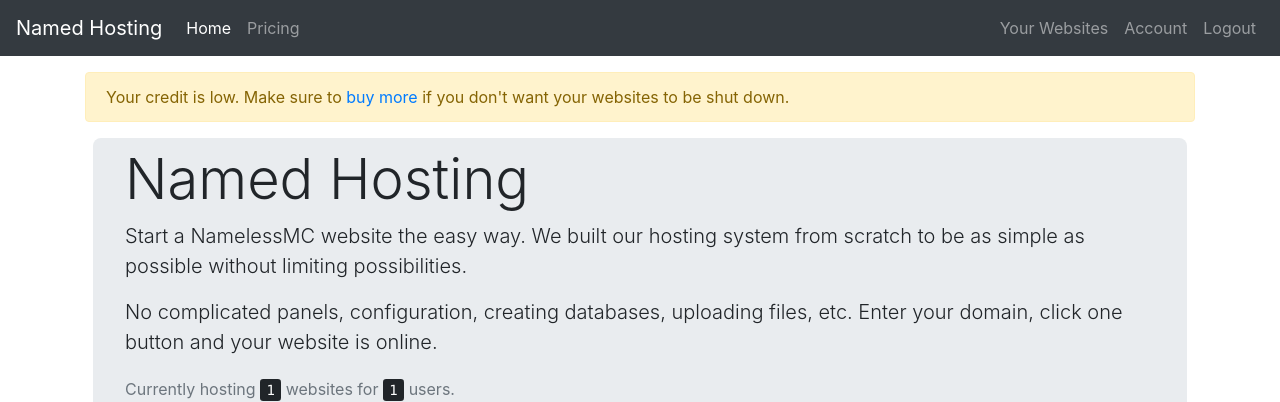
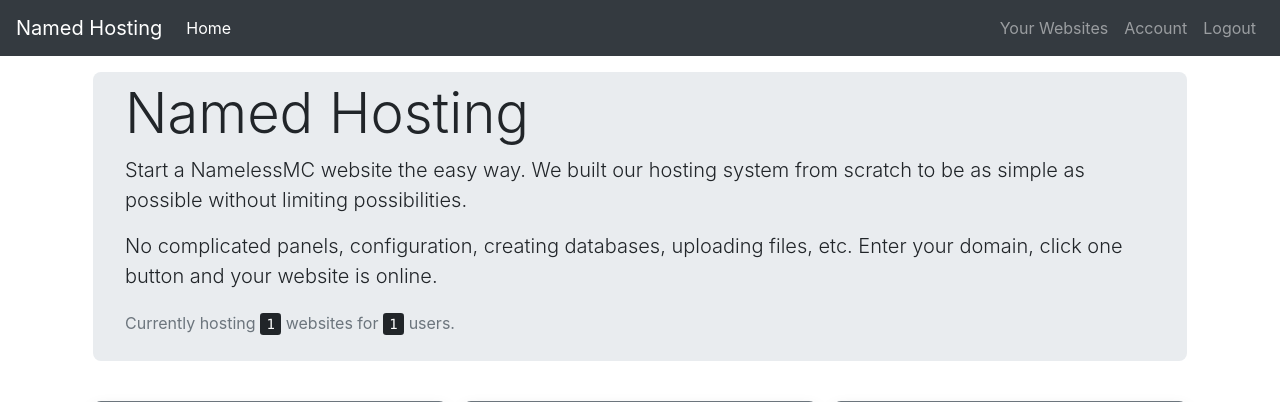
Before and after one commit to namelessmc-bot/namelessmc_hosting, a Django app: page / in a window 1280 px wide. Shown: the top 402 px of the page. Run offline with Django 3.2, Linux system fonts and the light colour scheme; a user stored in the database is signed in; tables that the repository leaves empty hold one stand-in row (values such as "Sample post"); some libraries are stand-ins or nearby versions.

Commit message:
Remove pricing and payments

```diff
--- a/frontend/main/templates/main/base.html
+++ b/frontend/main/templates/main/base.html
@@ -40,10 +40,10 @@
                         <a class="nav-link" href="{{ home_url }}">Home</a>
                     </li>
 
-                    {% url 'pricing' as pricing_url %}
+                    {% comment %} {% url 'pricing' as pricing_url %}
                     <li class="nav-item {% if request.get_full_path == pricing_url %}active{% endif %}">
                         <a class="nav-link" href="{{ pricing_url }}">Pricing</a>
-                    </li>
+                    </li> {% endcomment %}
                 </ul>
                 <ul class="navbar-nav navbar-right">
                     {% if user.is_authenticated %}
@@ -79,12 +79,12 @@
         <main role="main" class="container">
             <div class="row mt-3">
                 <div class="col">
-                    {% if user.is_authenticated and user.account.credit <= 20 %}
+                    {% comment %} {% if user.is_authenticated and user.account.credit <= 20 %}
                         <div class="alert alert-warning" role="alert">
                             Your credit is low. Make sure to <a href="{% url 'account' %}">
                             buy more</a> if you don't want your websites to be shut down.
                         </div>
-                    {% endif %}
+                    {% endif %} {% endcomment %}
 
                     {% if messages %}
                         {% for message in messages %}
--- a/frontend/users/templates/users/account.html
+++ b/frontend/users/templates/users/account.html
@@ -3,7 +3,7 @@
 {% block content %}
 <div class="content-section">
     <h3>Welcome, {{ user.username }}</h3>
-    <div class="card mt-2">
+    {% comment %} <div class="card mt-2">
         <h5 class="card-header">Credit</h5>
         <div class="card-body">
             <p>You have <code>{{ user.account.credit}}</code> credits remaining in your
@@ -35,7 +35,7 @@
                 </div>
             </form>
         </div>
-    </div>
+    </div> {% endcomment %}
 
     <div class="card mt-4">
         <h5 class="card-header">Update account settings</h5>
```
